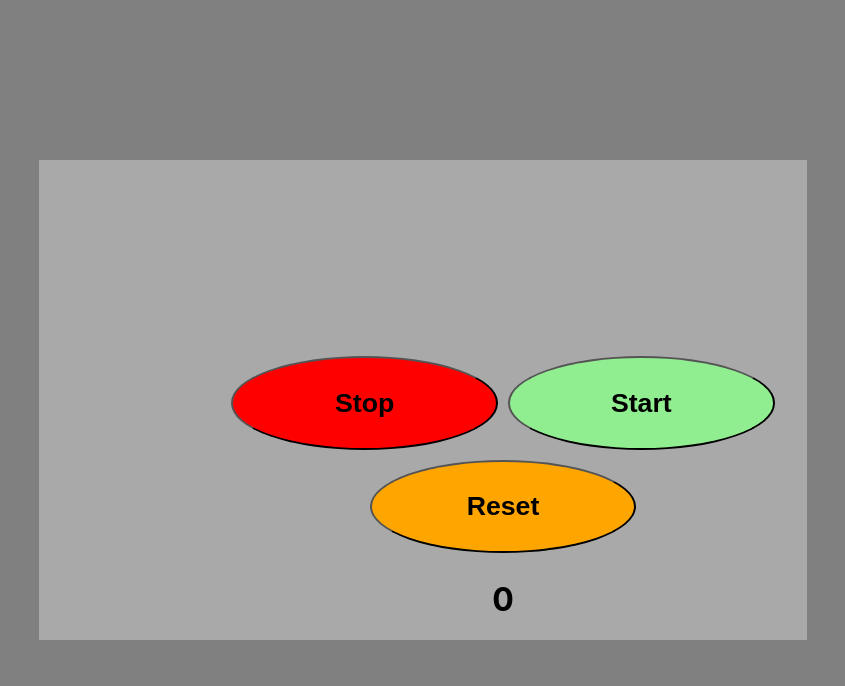
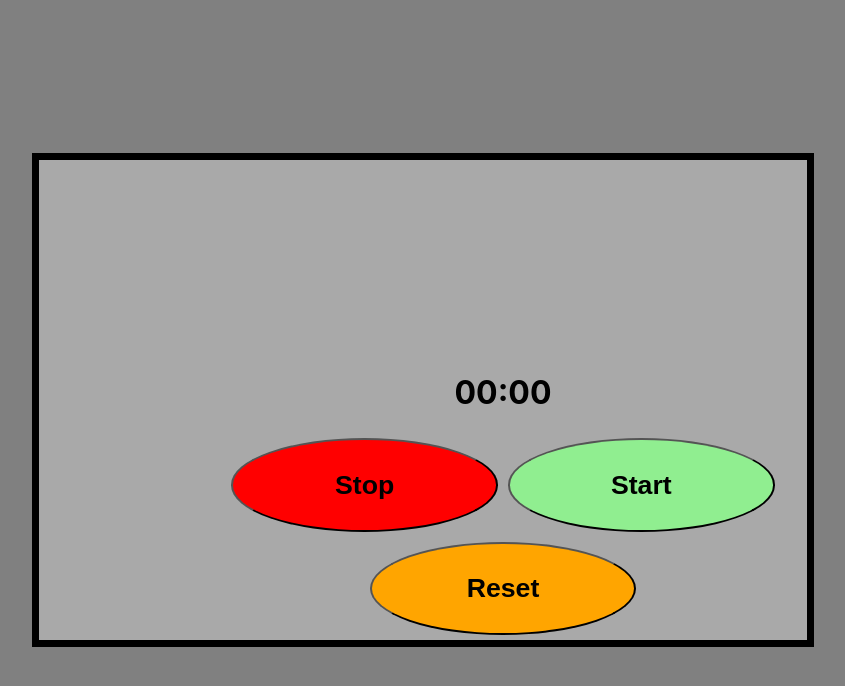
Before and after one commit to Blancaslan/JS-Stopwatch-Website, a React (Create React App) app in the folder my-app/: page / in a window 1280 px wide. Shown: the top 686 px of the page, without its empty margins (217-1062 px from the left). Built offline with nearby package versions, Linux system fonts and the light colour scheme.

Commit message:
Started on MM:SS timer and design
I have made a second and minute function that take in a int number and turns that into MM:SS time to be displayed on the website counter.

```diff
--- a/my-app/package.json
+++ b/my-app/package.json
@@ -8,7 +8,7 @@
     "@testing-library/user-event": "^13.5.0",
     "react": "^18.2.0",
     "react-dom": "^18.2.0",
-    "react-scripts": "5.0.1",
+    "react-scripts": "^2.1.3",
     "web-vitals": "^2.1.4"
   },
   "scripts": {
@@ -20,7 +20,8 @@
   "eslintConfig": {
     "extends": [
       "react-app",
-      "react-app/jest"
+      "react-app/jest",
+      "plugin:react/jsx-runtime"
     ]
   },
   "browserslist": {
--- /dev/null
+++ b/my-app/random.js
@@ -0,0 +1 @@
+console.log("Hello Sexy Baby")
--- a/my-app/src/App.js
+++ b/my-app/src/App.js
@@ -1,5 +1,7 @@
 import './App.css';
 import Home from './components/home/home'
+import React from 'react';
+
 
 export default function App() {
   return (
--- a/my-app/src/components/backbox/backbox.css
+++ b/my-app/src/components/backbox/backbox.css
@@ -3,3 +3,9 @@
     height: 60vh;
     background-color: black;
 }
+
+@media (max-width: 1000px) and (min-width: 700px) {
+    .backbox {
+        width: 50vw;
+    }
+}
--- a/my-app/src/components/button/button.css
+++ b/my-app/src/components/button/button.css
@@ -10,3 +10,9 @@
     text-align: center;
     padding: 0px;
 }
+
+@media (max-width: 1000px) and (min-width: 700px) {
+    .box {
+        width: 10em;
+    }
+}
--- a/my-app/src/components/button/button.js
+++ b/my-app/src/components/button/button.js
@@ -1,4 +1,7 @@
 import './button.css'
+import React from 'react';
+
+
 
 export default function Button({text, onClick, backgroundColor}) {
     return (
--- a/my-app/src/components/home/home.css
+++ b/my-app/src/components/home/home.css
@@ -13,6 +13,7 @@
     background-color: darkgrey;
     position: relative;
     text-align: center;
+    border: 7px solid black;
 }
 
 .buttons {
@@ -20,3 +21,10 @@
     bottom: 0;
     left: 10em;
 }
+
+@media (max-width: 1000px) and (min-width: 700px) {
+    .backbox {
+        width: 70vw;
+        height: 70vh;
+    }
+}
--- a/my-app/src/components/home/home.js
+++ b/my-app/src/components/home/home.js
@@ -1,7 +1,11 @@
 import './home.css'
 import CustomButton from '../button/button';
+import React  from 'react';
+
 
 let counter = 0
+let seconds = '00'
+let minute = '00'
 let intervalID
 
 export default function Home() {
@@ -9,10 +13,10 @@ export default function Home() {
         <div className="Grid">
             <div className="backbox">
                 <div className="buttons">
+                    <h1 id="count">{minute}:{seconds}</h1>
                     <CustomButton text={"Stop"} onClick={stop} backgroundColor="red"></CustomButton>
                     <CustomButton text={"Start"} onClick={start} backgroundColor="lightgreen"></CustomButton>
                     <CustomButton text={"Reset"} onClick={reset} backgroundColor="orange"></CustomButton>
-                    <h1 id="count">{counter}</h1>
                 </div>
             </div>
         </div>
@@ -23,13 +27,16 @@ function start() {
     if (!intervalID) {
         intervalID = setInterval(() => {
             counter++
-            document.getElementById("count").innerHTML=counter
+            seconds = secondTime(counter)
+            minute = minuteTime(seconds)
+            document.getElementById("count").innerHTML=[minute, seconds]
         }, 1000)
     }
 }
 
 function stop() {
     clearInterval(intervalID)
+    intervalID = undefined
 }
 
 
@@ -37,4 +44,35 @@ function reset() {
     counter = 0
     document.getElementById("count").innerHTML=counter
     clearInterval(intervalID)
+    intervalID = undefined
 }
+
+function secondTime(time) {
+    let seconds = 0
+    if (time < 60) {
+        seconds = time
+        if (seconds < 10) {
+            seconds = '0' + seconds
+        }
+    }
+    else {
+        seconds = time - 60
+    }
+    return seconds
+}
+
+function minuteTime(remainingSeconds) {
+    remainingSeconds -= 60
+    let minute = 0
+
+    if (remainingSeconds <= 0) {return '00'}
+    while (remainingSeconds >= 60) {
+        remainingSeconds -= 60
+        minute++
+    }
+    if (remainingSeconds < 10) {
+        minute = '0' + remainingSeconds
+    }
+
+    return minute
+}
```
Also changed, not shown: 1 other file (tests, documents, lock files or other folders).
